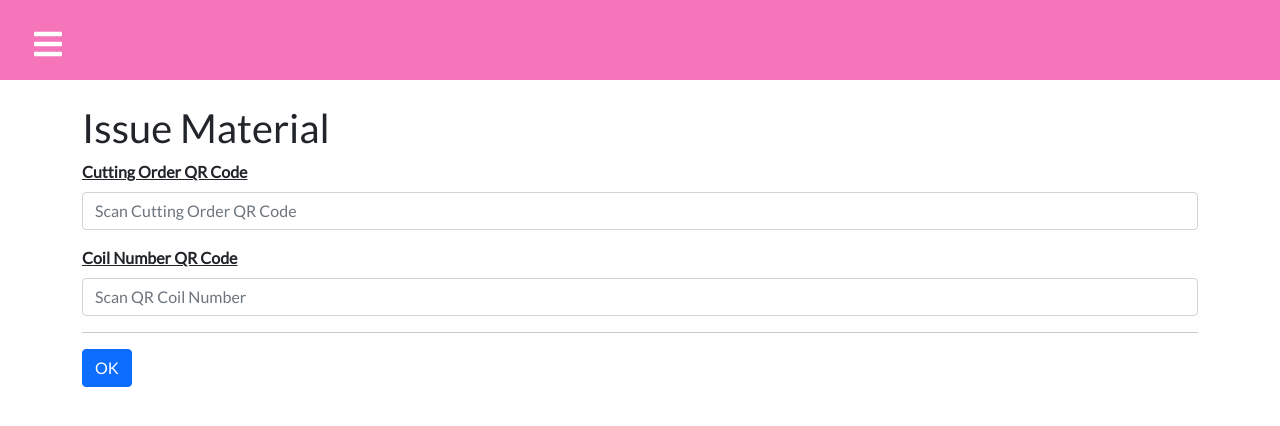
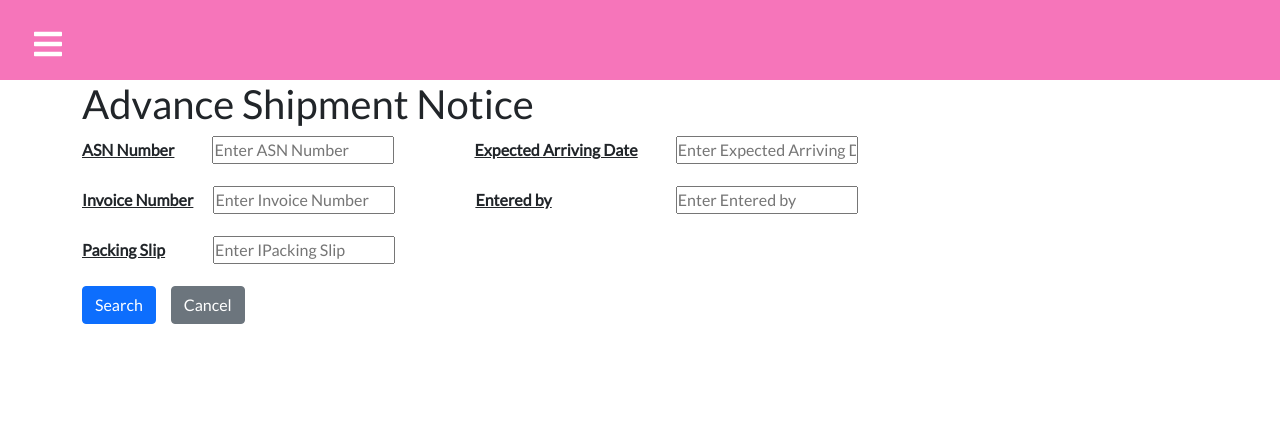
Before and after one commit to Jaturawit-BB/Intesa-Web-Barcode, a React (Create React App) app: page /RASN in a window 1280 px wide. Shown: the top 426 px of the page. Built offline with nearby package versions, Linux system fonts and the light colour scheme.

Commit message:
Add files via upload

```diff
--- a/src/Routes/RASN.js
+++ b/src/Routes/RASN.js
@@ -1,104 +1,195 @@
 import React from "react";
-// import Axios from "axios";
 import { useState } from "react";
-// /import { BrowserRouter } from 'react-router-dom';
-//import { AppBar } from "@mui/material";
-import IssueMaterial from "../Component/IssueMaterial";
-import ReactModal from "react-modal";
+import Table from "@mui/material/Table";
+import TableBody from "@mui/material/TableBody";
+import TableCell from "@mui/material/TableCell";
+import TableContainer from "@mui/material/TableContainer";
+import TableHead from "@mui/material/TableHead";
+import TableRow from "@mui/material/TableRow";
+import Paper from "@mui/material/Paper";
 
 function RASN() {
-  const [cuttingOrder, setCuttingOrder] = useState("");
-  const [coilNumber, setCoilNumber] = useState("");
-  const [isOpen, setIsOpen] = useState(false);
+  const [ASNNumber, setASNNumber] = useState("");
+  const [EAD, setEAD] = useState("");
+  const [PackingSlip, setPackingSlip] = useState("");
+  const [InvoiceNumber, setInvoiceNumber] = useState("");
+  const [Enteredby, setEnteredby] = useState("");
+  const [showTable, setShowTable] = useState(false); // State to toggle table visibility
   const reload = () => window.location.reload();
-  // const [show, setShow] = useState(false);
 
-  const handleClose = () => setIsOpen(false);
+  console.log(ASNNumber);
+  console.log(EAD);
+  console.log(PackingSlip);
+  console.log(InvoiceNumber);
+  console.log(Enteredby);
 
-  // const handleShow = () => setIsOpen(true);
+  function createData(
+
+    calories,
+    fat,
+    carbs,
+    protein,
+    PONum,
+    POLine,
+    POShipment
+  ) {
+    return {  calories, fat, carbs, protein, PONum, POLine, POShipment };
+  }
 
   const handlereload = () => {
     reload();
   };
 
+  const rows = [
+    createData("A", "Description A", 2, "KG", 1, 1 , 1),
+    createData( "B", "Description A", 37, "EA", 2, 1 , 1),
+    createData( "C", "Description A", 24, "BOX", 3, 2, 1),
+    createData( "D", "Description A", 67, "PCS", 4, 1, 1),
+    createData( "E", "Description A", 49, "EA", 5, 1, 1),
+    createData( "E", "Description A", 49, "EA", 6, 2, 1),
+  ];
+
+  const getData = () => {
+    setShowTable(true); // Set showTable state to true to display the table
+  };
+
   return (
     <div className="App container">
-      <br />
-      <h1>Issue Material</h1>
-      <div className="information">
-        <form action="">
-          {/* <div className="mb-3">
-                <label htmlFor="Company" className="form-label">Internal QR Code</label>
-                <input type="text" className="form-control" placeholder="Scan Internal QR Code" onChange={(event) => {
-                  setCompany(event.target.value)
-                }} />
-              </div> */}
-
+      <h1 className="RASNFunctionName">Advance Shipment Notice</h1>
+      {/* ... (Rest of the component code) ... */}
       <div className="mb-3">
-            <label htmlFor="Cutting Order" className="form-label">
-              Cutting Order QR Code
+        <label htmlFor="ASN Number" className="form-label">
+          ASN Number
         </label>
         <input
           type="text"
-              className="form-control"
-              placeholder="Scan Cutting Order QR Code"
+          // className="form-control"
+          style={{ marginLeft: "38px" }}
+          placeholder="Enter ASN Number"
           required
           onChange={(event) => {
-                setCuttingOrder(event.target.value);
+            setASNNumber(event.target.value);
+          }}
+        />
+        <label
+          htmlFor="Expected Arriving Date"
+          className="form-label"
+          style={{ marginLeft: "80px" }}
+        >
+          Expected Arriving Date
+        </label>
+        <input
+          type="text"
+          // className="form-control"
+          style={{ marginLeft: "38px" }}
+          placeholder="Enter Expected Arriving Date"
+          required
+          onChange={(event) => {
+            setEAD(event.target.value);
+          }}
+        />
+      </div>
+      <div className="mb-3">
+        <label htmlFor="Invoice Number" className="form-label">
+          Invoice Number
+        </label>
+        <input
+          type="text"
+          // className="form-control"
+          style={{ marginLeft: "20px" }}
+          placeholder="Enter Invoice Number"
+          required
+          onChange={(event) => {
+            setInvoiceNumber(event.target.value);
+          }}
+        />
+        <label
+          htmlFor="Entered by"
+          className="form-label"
+          style={{ marginLeft: "80px" }}
+        >
+          Entered by
+        </label>
+        <input
+          type="text"
+          // className="form-control"
+          style={{ marginLeft: "124px" }}
+          placeholder="Enter Entered by"
+          required
+          onChange={(event) => {
+            setEnteredby(event.target.value);
           }}
         />
       </div>
 
       <div className="mb-3">
-            <label htmlFor="Supplier QR Code" className="form-label">
-              Coil Number QR Code
+        <label htmlFor="Packing Slip" className="form-label">
+          Packing Slip
         </label>
         <input
           type="text"
-              className="form-control"
-              placeholder="Scan QR Coil Number"
+          // className="form-control"
+          style={{ marginLeft: "48px" }}
+          placeholder="Enter IPacking Slip"
           required
           onChange={(event) => {
-                setCoilNumber(event.target.value);
+            setPackingSlip(event.target.value);
           }}
         />
       </div>
 
-          {/* <button className="btn btn-success" onClick={getLoadPlan}>OK</button> */}
-        </form>
-      </div>
-      <hr />
-      <div className="JobDtl"></div>
-      {/* <button className="btn btn-success" onClick={() => IssueMaterial(cuttingOrder,coilNumber)}> */}
-      <button className="btn btn-primary" onClick={setIsOpen}>
-        OK
+      <button className="btn btn-primary" onClick={getData}>
+        Search
       </button>
 
-      {/* Call Model after enter OK button */}
-      <div className="Modal">
-        <ReactModal isOpen={isOpen} contentLabel="Example Modal">
-          Material Issue Detail.
+      <button className="btn btn-secondary" onClick={handlereload}>
+        Cancel
+      </button>
 
       <br />
-          <div className="JobDtl-Confirm-Modal text-center">
-            <button
-              className="JobDtl-Confirm-btn btn-success btn-lg"
-              onClick={() => {
-                IssueMaterial(cuttingOrder, coilNumber);
-                handlereload();
-              }}
+      <br />
+      {/* Call Model after enter OK button */}
+      {showTable && ( // Use conditional rendering to show the table when showTable is true
+        <TableContainer component={Paper}>
+          <Table sx={{ minWidth: 650 }} aria-label="simple table">
+            <TableHead>
+              <TableRow>
+                <TableCell></TableCell>
+                <TableCell align="center">Item Number</TableCell>
+                <TableCell align="center">Description</TableCell>
+                <TableCell align="center">QTY</TableCell>
+                <TableCell align="center">UOM</TableCell>
+                <TableCell align="center">PO Number</TableCell>
+                <TableCell align="center">PO Line</TableCell>
+                <TableCell align="center">PO Shipment</TableCell>
+                <TableCell align="center"></TableCell>
+              </TableRow>
+            </TableHead>
+            <TableBody>
+              {rows.map((row) => (
+                <TableRow
+                  key={row.name}
+                  sx={{ "&:last-child td, &:last-child th": { border: 0 } }}
                 >
-              Confirm
-            </button>
-            <button
-              className="JobDtl-Cancel-btn btn-secondary btn-lg"
-              onClick={handleClose}
-            >
-              Cancel
-            </button>
-          </div>
-        </ReactModal>
-      </div>
+                  <TableCell component="th" scope="row">
+                    {row.name}
+                  </TableCell>
+                  <TableCell align="center">{row.calories}</TableCell>
+                  <TableCell align="center">{row.fat}</TableCell>
+                  <TableCell align="center">{row.carbs}</TableCell>
+                  <TableCell align="center">{row.protein}</TableCell>
+                  <TableCell align="center">{row.PONum}</TableCell>
+                  <TableCell align="center">{row.POLine}</TableCell>
+                  <TableCell align="center">{row.POShipment}</TableCell>
+                  <TableCell>
+                    <button className="btn btn-warning">Lot</button>
+                  </TableCell>
+                </TableRow>
+              ))}
+            </TableBody>
+          </Table>
+        </TableContainer>
+      )}
     </div>
   );
 }
```
Lines whose indentation alone changed are shown as unchanged.
